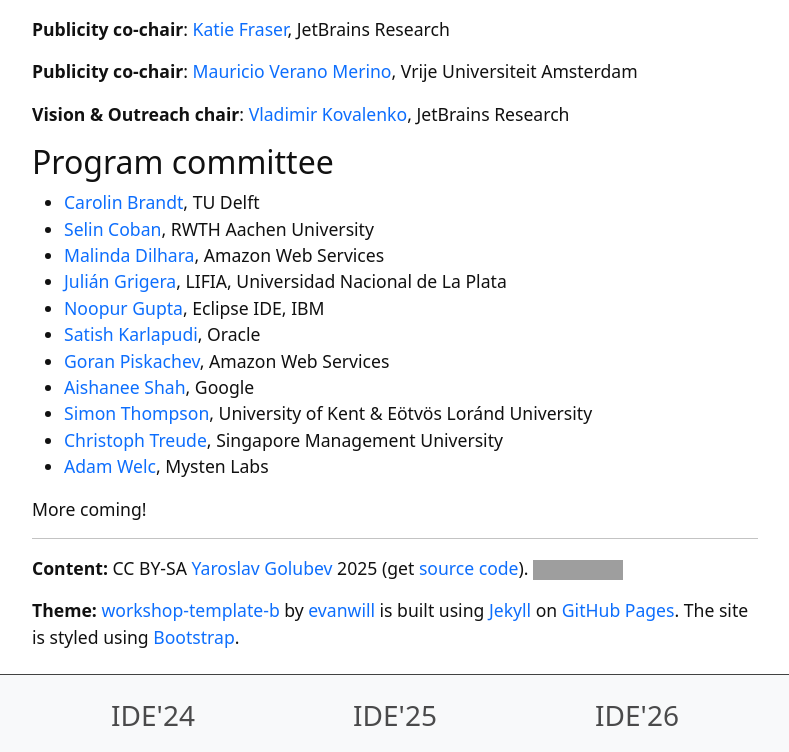
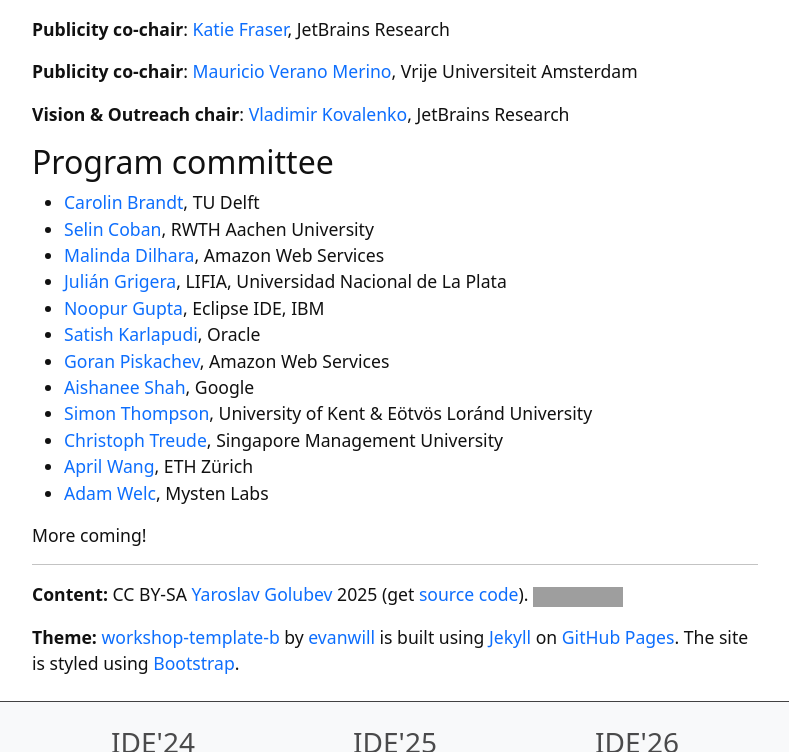
Before and after one commit to ide-workshop/ide-workshop.github.io, a Jekyll site: the page built from index.md, in a window 1280 px wide and 900 px high, scrolled down 3927 px, cut to the strip 0-752 px from the top of the window. Shown: the whole strip, without its empty margins (245-1034 px from the left). Built offline with Jekyll 4.4.1, drawn with Linux system fonts in a browser that asks for light colours; grey boxes are pictures that could not be loaded.

Commit message:
Adding PCs

```diff
--- a/index.md
+++ b/index.md
@@ -150,6 +150,7 @@
 * [Aishanee Shah](https://www.linkedin.com/in/aishanee/), Google
 * [Simon Thompson](https://www.kent.ac.uk/school-of-computing/people/3164/thompson-simon), University of Kent & Eötvös Loránd University
 * [Christoph Treude](https://ctreude.ca/), Singapore Management University
+* [April Wang](https://aprilwang.me/), ETH Zürich
 * [Adam Welc](http://www.adamwelc.org/), Mysten Labs
 
 More coming!
```
